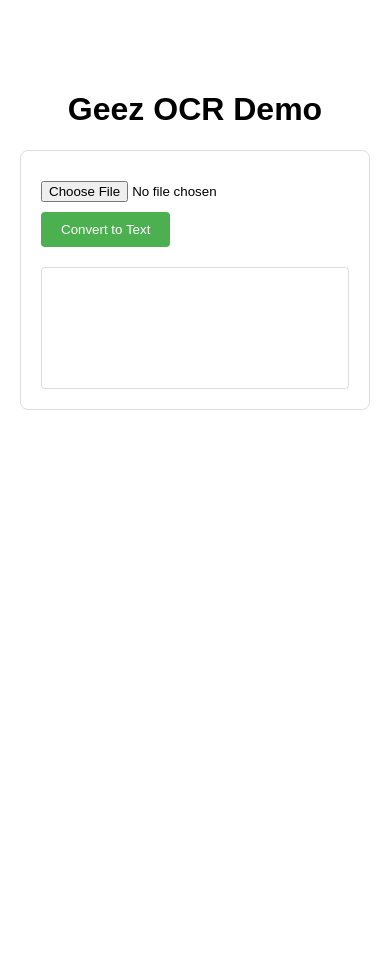
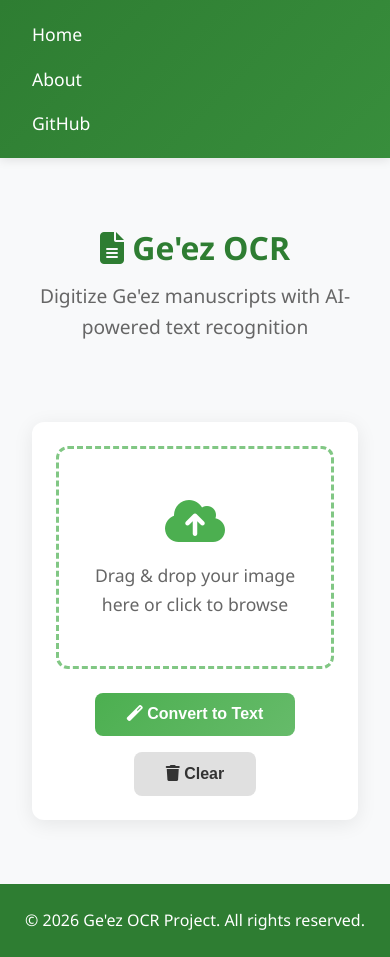
Before and after one commit to demirewu-manidefro/Ge-ez_OCR2, a Python web app: template templates/index.html in a window 390 px wide. Before the commit the page ends 410 px from the top, so only its background shows below. Run offline with Jinja, Linux system fonts and the light colour scheme; the template is opened without the code that fills it, so the values that code supplies are empty.

Commit message:
Add modern responsive home page UI

```diff
--- a/templates/index.html
+++ b/templates/index.html
@@ -3,110 +3,61 @@
 <head>
     <meta charset="UTF-8">
     <meta name="viewport" content="width=device-width, initial-scale=1.0">
-    <title>Geez OCR Demo</title>
-    <style>
-        body {
-            font-family: Arial, sans-serif;
-            max-width: 800px;
-            margin: 50px auto;
-            padding: 20px;
-        }
-        h1 {
-            text-align: center;
-        }
-        .container {
-            border: 1px solid #ddd;
-            padding: 20px;
-            border-radius: 8px;
-        }
-        input[type="file"] {
-            margin: 10px 0;
-        }
-        button {
-            background-color: #4CAF50;
-            color: white;
-            padding: 10px 20px;
-            border: none;
-            border-radius: 4px;
-            cursor: pointer;
-        }
-        button:hover {
-            background-color: #45a049;
-        }
-        #result {
-            margin-top: 20px;
-            padding: 10px;
-            border: 1px solid #ddd;
-            border-radius: 4px;
-            min-height: 100px;
-        }
-        #preview {
-            margin-top: 20px;
-            max-width: 100%;
-            max-height: 300px;
-            display: none;
-        }
-    </style>
+    <title>Ge'ez OCR - Home</title>
+    <link rel="stylesheet" href="{{ url_for('static', filename='style.css') }}">
+    <link rel="stylesheet" href="https://cdnjs.cloudflare.com/ajax/libs/font-awesome/6.4.0/css/all.min.css">
 </head>
 <body>
-    <h1>Geez OCR Demo</h1>
-    <div class="container">
-        <input type="file" id="fileInput" accept="image/*">
-        <br>
-        <button id="uploadBtn">Convert to Text</button>
-        <br>
-        <img id="preview" alt="Image Preview">
-        <div id="result"></div>
-    </div>
+    <nav>
+        <ul>
+            <li><a href="/">Home</a></li>
+            <li><a href="/about">About</a></li>
+            <li><a href="/github">GitHub</a></li>
+        </ul>
+    </nav>
 
-    <script>
-        const fileInput = document.getElementById('fileInput');
-        const preview = document.getElementById('preview');
-        const uploadBtn = document.getElementById('uploadBtn');
-        const resultDiv = document.getElementById('result');
+    <main>
+        <header>
+            <h1><i class="fas fa-file-alt"></i> Ge'ez OCR</h1>
+            <p>Digitize Ge'ez manuscripts with AI-powered text recognition</p>
+        </header>
 
-        fileInput.addEventListener('change', (e) => {
-            const file = e.target.files[0];
-            if (file) {
-                const reader = new FileReader();
-                reader.onload = (event) => {
-                    preview.src = event.target.result;
-                    preview.style.display = 'block';
-                };
-                reader.readAsDataURL(file);
-            }
-        });
+        <div class="card">
+            <div class="upload-area" id="uploadArea">
+                <i class="fas fa-cloud-upload-alt"></i>
+                <p>Drag & drop your image here or click to browse</p>
+                <input type="file" id="fileInput" accept="image/*">
+            </div>
 
-        uploadBtn.addEventListener('click', async () => {
-            const file = fileInput.files[0];
-            if (!file) {
-                alert('Please select an image file first!');
-                return;
-            }
+            <img id="preview" alt="Image Preview">
 
-            const formData = new FormData();
-            formData.append('file', file);
+            <div class="button-group">
+                <button class="btn-primary" id="uploadBtn"><i class="fas fa-magic"></i> Convert to Text</button>
+                <button class="btn-secondary" id="clearBtn"><i class="fas fa-trash"></i> Clear</button>
+            </div>
 
-            try {
-                uploadBtn.textContent = 'Processing...';
-                uploadBtn.disabled = true;
-                const response = await fetch('/predict', {
-                    method: 'POST',
-                    body: formData
-                });
-                const data = await response.json();
-                if (data.error) {
-                    resultDiv.innerHTML = `<p style="color: red;">Error: ${data.error}</p>`;
-                } else {
-                    resultDiv.innerHTML = `<h3>Recognized Text:</h3><p>${data.text}</p>`;
-                }
-            } catch (error) {
-                resultDiv.innerHTML = `<p style="color: red;">Error: ${error.message}</p>`;
-            } finally {
-                uploadBtn.textContent = 'Convert to Text';
-                uploadBtn.disabled = false;
-            }
-        });
-    </script>
+            <div class="loading" id="loading">
+                <div class="spinner"></div>
+                <p>Processing image...</p>
+            </div>
+
+            <div class="message" id="message"></div>
+
+            <div class="result-section" id="resultSection" style="display: none;">
+                <h3><i class="fas fa-font"></i> Recognized Text</h3>
+                <textarea id="result" readonly></textarea>
+                <div class="button-group" style="margin-top: 1rem;">
+                    <button class="btn-success" id="copyBtn"><i class="fas fa-copy"></i> Copy Text</button>
+                    <button class="btn-primary" id="downloadBtn"><i class="fas fa-file-pdf"></i> Download PDF</button>
+                </div>
+            </div>
+        </div>
+    </main>
+
+    <footer>
+        <p>&copy; 2026 Ge'ez OCR Project. All rights reserved.</p>
+    </footer>
+
+    <script src="{{ url_for('static', filename='script.js') }}"></script>
 </body>
 </html>
```
